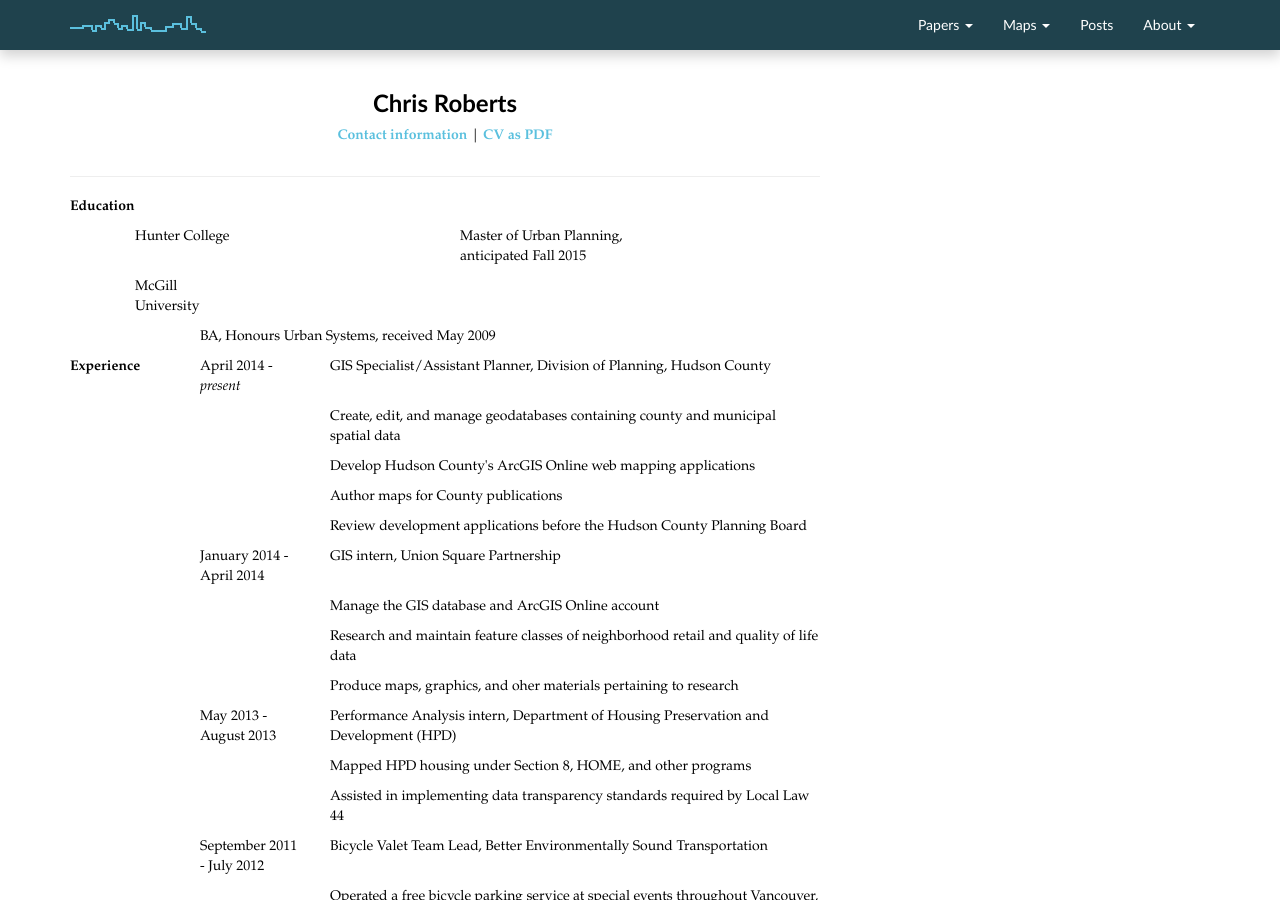
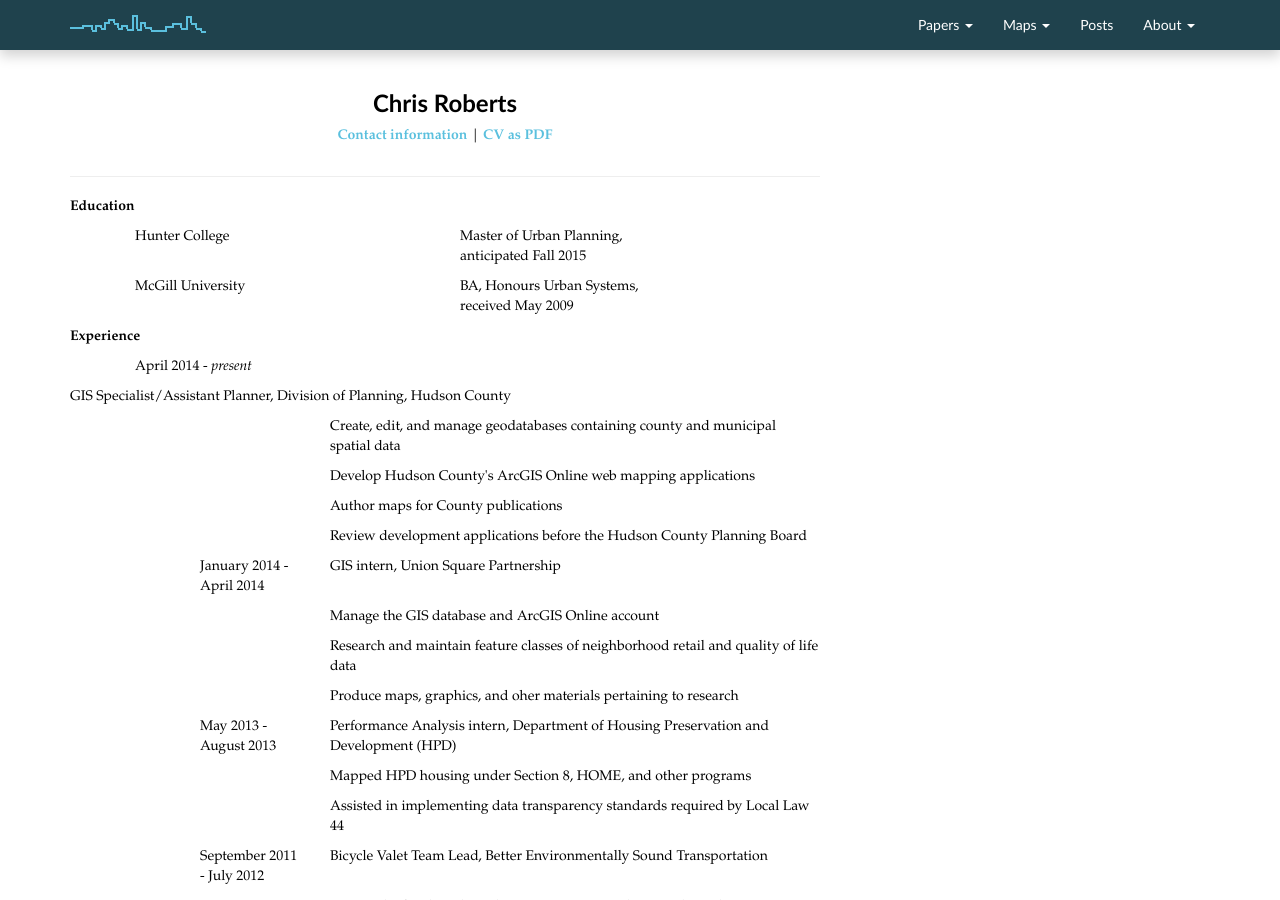
Before and after one commit to chrisrobertsnyc/chrisrobertsnyc.github.io, a Jekyll site: the page built from about/cv.html, in a window 1280 px wide and 900 px high. Built offline with Jekyll 4.4.1, drawn with Linux system fonts in a browser that asks for light colours; nearby versions of some CDN libraries.

Commit message:
more edits

```diff
--- a/about/cv.html
+++ b/about/cv.html
@@ -23,10 +23,10 @@
 	</div>
 </div>
 <div class="row">
-	<div class="col-md-2  col-xs-offset-1">
+	<div class="col-md-4  col-xs-3 col-xs-offset-1">
 		<p>McGill University</p>
 	</div>
-	<div class="col-md-8  col-xs-offset-2">
+	<div class="col-md-4 col-xs-6 col-xs-offset-1">
 		<p>BA, Honours Urban Systems, received May 2009</p>
 	</div>
 </div>
@@ -34,7 +34,9 @@
 	<div class="col-md-2">
 		<p><strong>Experience</strong></p>
 	</div>
-	<div class="col-md-2">
+</div>
+<div class="row">
+	<div class="col-md-4 col-xs-3 col-xs-offset-1">
 		<p>April 2014 - <i>present</i></p>
 	</div>
 	<div class="col-md-8">
```
